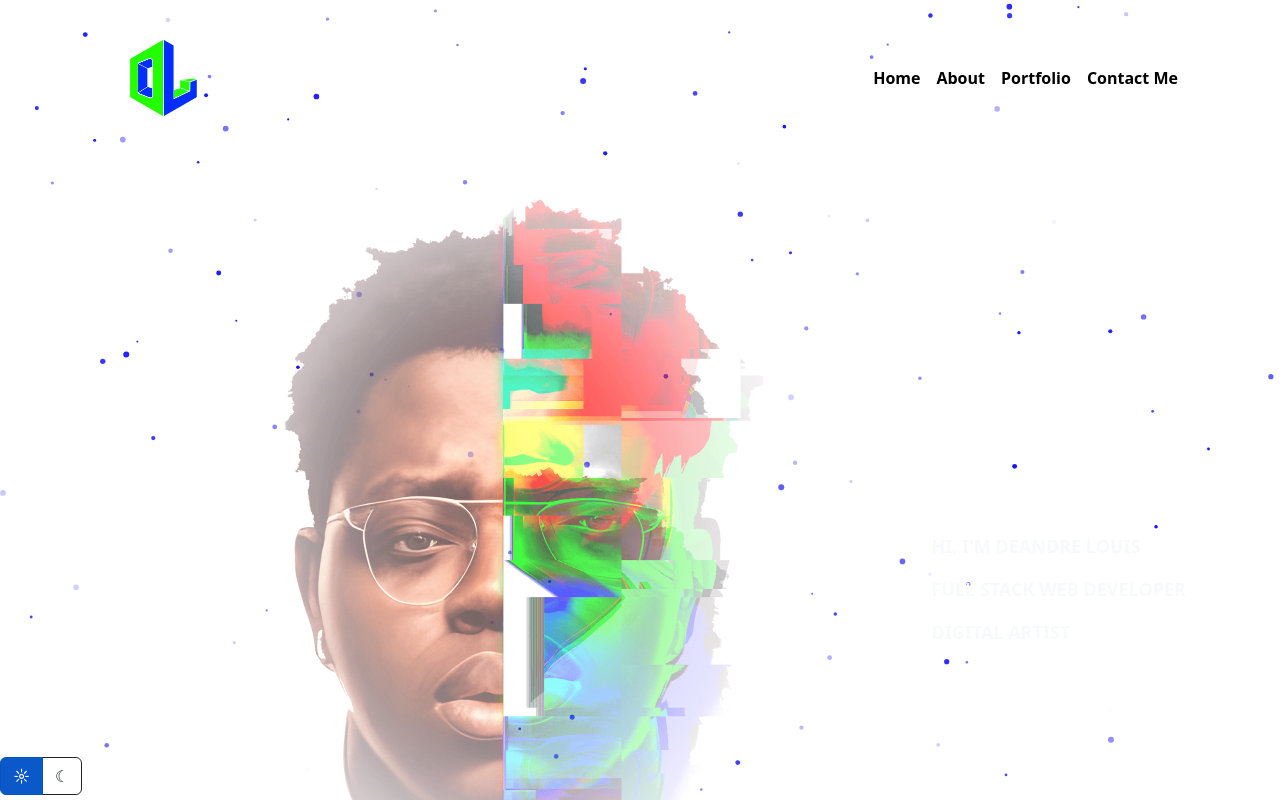
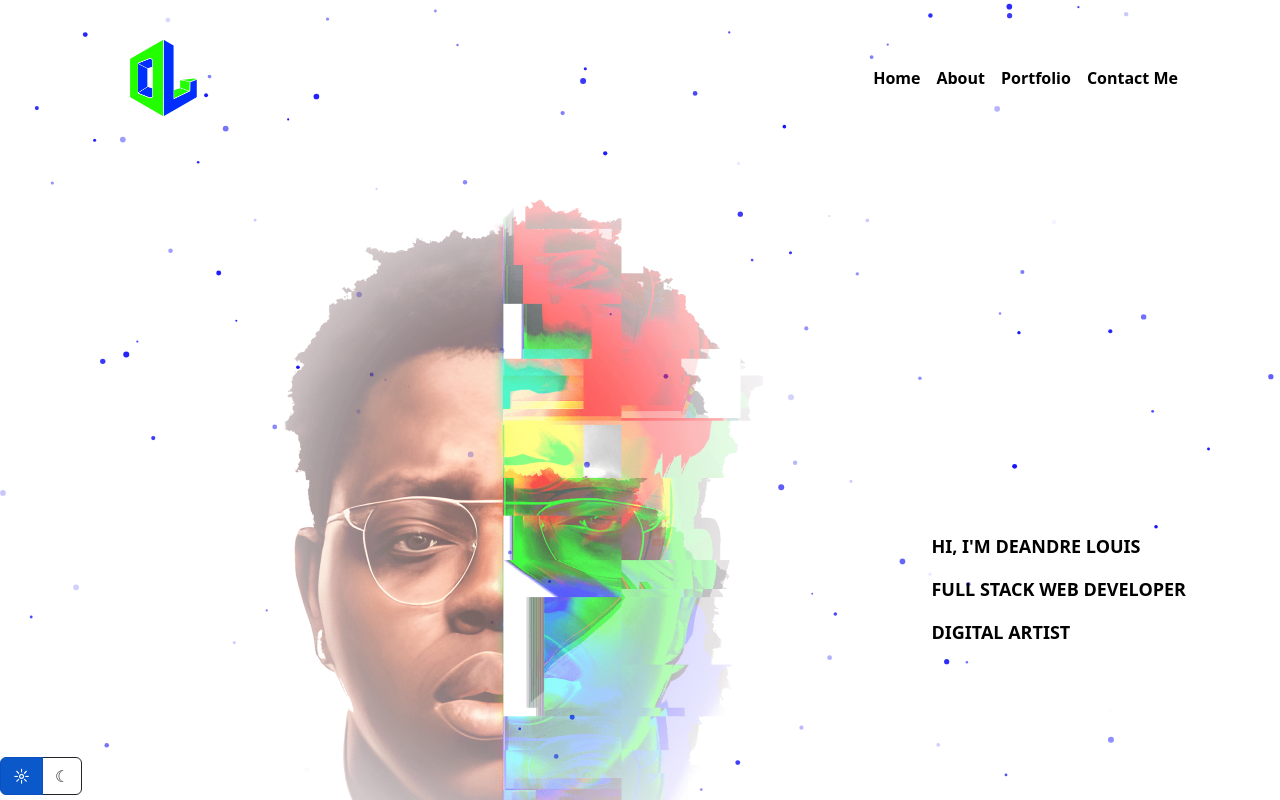
Before and after one commit to DreLouis2/pages, a React (Create React App) app: page / in a window 1280 px wide. Shown: the top 800 px of the page. Built offline with nearby package versions, Linux system fonts and the light colour scheme.

Commit message:
imagesUpdate

```diff
--- a/src/App.js
+++ b/src/App.js
@@ -41,11 +41,11 @@
     theme={theme}
     />
 
-<div className='d-flex flex-column' style={{position: 'relative'}}>
+        <div className='d-flex flex-column' style={{position: 'relative'}}>
             <Container className='d-flex justify-content-evenly'>
                 <img alt='face' src={face} width={'500px'} style={{margin: 'auto'}}/>
 
-                <div className='text-light d-flex flex-column justify-content-center' style={{fontWeight:'bold', fontSize: 'large'}}>
+                <div className='d-flex flex-column justify-content-center' style={{fontWeight:'bold', fontSize: 'large'}}>
                     <p>HI, I'M DEANDRE LOUIS</p>
                     <p>FULL STACK WEB DEVELOPER</p>
                     <p>DIGITAL ARTIST</p>
```
